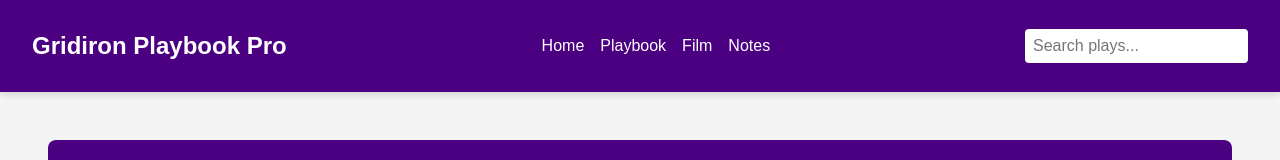
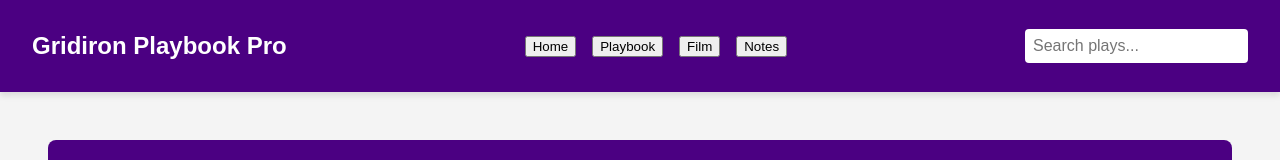
Before and after one commit to jjsed87/coach-hub, a React (Create React App) app: page /play-detail in a window 1280 px wide. Shown: the top 160 px of the page. Built offline with nearby package versions, Linux system fonts and the light colour scheme.

Commit message:
Resolved accessibility warnings in Header.js by replacing <a> tags with <button> elements

```diff
--- a/src/components/Header.js
+++ b/src/components/Header.js
@@ -9,10 +9,10 @@ function Header() {
     <header className="header">
       <h1 onClick={() => navigate('/')}>Gridiron Playbook Pro</h1>
       <nav>
-        <a onClick={() => navigate('/')} href="#">Home</a>
-        <a onClick={() => navigate('/run-plays')} href="#">Playbook</a>
-        <a onClick={() => navigate('/recent-plays')} href="#">Film</a>
-        <a onClick={() => navigate('/notes')} href="#">Notes</a>
+        <button onClick={() => navigate('/')} className="link-button">Home</button>
+        <button onClick={() => navigate('/run-plays')} className="link-button">Playbook</button>
+        <button onClick={() => navigate('/recent-plays')} className="link-button">Film</button>
+        <button onClick={() => navigate('/notes')} className="link-button">Notes</button>
       </nav>
       <input type="text" placeholder="Search plays..." className="search-bar" />
     </header>
--- a/src/components/PlayDetail.js
+++ b/src/components/PlayDetail.js
@@ -1,8 +1,10 @@
 import React, { useState } from 'react';
+import { useNavigate } from 'react-router-dom';
 import './PlayDetail.css';
 
 function PlayDetail() {
   const [activeTab, setActiveTab] = useState('Diagram B');
+  const navigate = useNavigate();
 
   const playDetails = {
     name: 'LA / RAMS',
```
